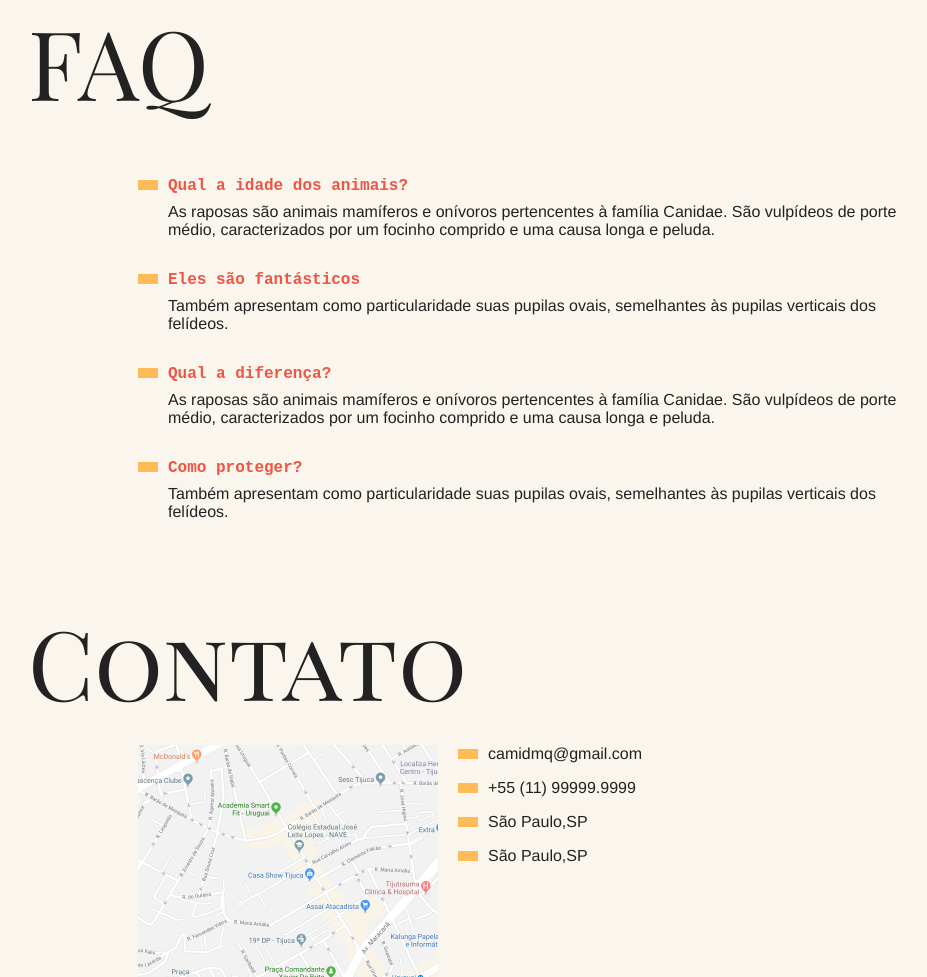
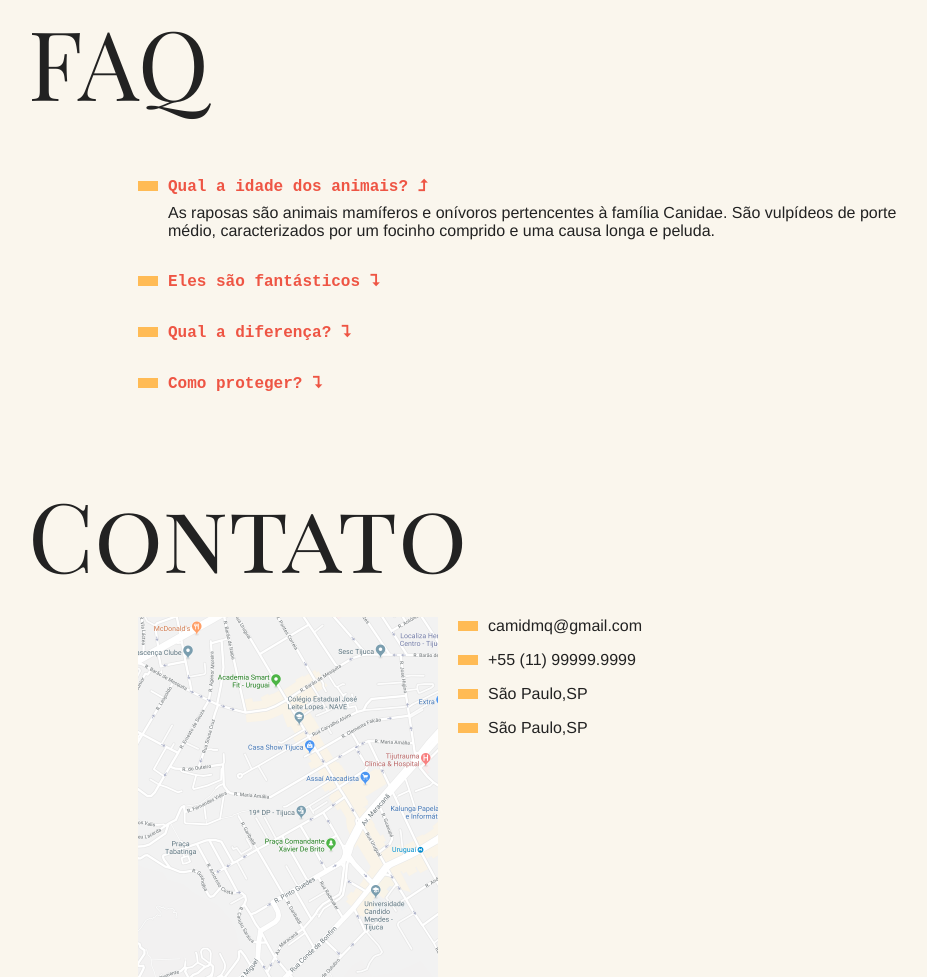
Before and after one commit to camimq/animaisFantasticos, a plain HTML site: page index.html in a window 1280 px wide. Shown: the part 799-1776 px from the top of the page, without its empty margins (162-1089 px from the left). Drawn offline with Linux system fonts and the light colour scheme.

Commit message:
Adiciona accordion na sessão FAQ.

```diff
--- a/css/style.css
+++ b/css/style.css
@@ -256,3 +256,34 @@ body {
   }
 }
 /* finaliza navegação por tabs, na lista de animais */
+
+/* inicia style para tornar a sessão FAQ dinâmica */
+.js .js-accordion dd {
+  display: none;
+}
+
+.js-accordion dt::after {
+  content: '⮧';
+  margin-left: 10px;
+}
+
+.js-accordion dt.ativo::after {
+  content: '⮥';
+}
+
+.js-accordion dd.ativo {
+  display: block;
+  animation: slideDown 0.5s forwards;
+}
+
+@keyframes slideDown {
+  from {
+    opacity: 0;
+    max-height: 0;
+  }
+  to {
+    opacity: 1;
+    max-height: 100%;
+  }
+}
+/* finaliza style para tornar a sessão FAQ dinâmica */
--- a/index.html
+++ b/index.html
@@ -91,7 +91,7 @@
   </section>
   <section class="grid-section faq" id="faq">
     <h1 class="titulo">FAQ</h1>
-    <dl class="faq-lista">
+    <dl class="faq-lista js-accordion">
       <dt>Qual a idade dos animais?</dt>
       <dd>As raposas são animais mamíferos e onívoros pertencentes à família Canidae. São vulpídeos de porte médio, caracterizados por um focinho comprido e uma causa longa e peluda.</dd>
       <dt>Eles são fantásticos</dt>
--- a/script.js
+++ b/script.js
@@ -1,4 +1,5 @@
 /* início do script para navegação por tabs na lista de animais */
+function initTabNav(){
 
   const tabMenu = document.querySelectorAll('.js-tabmenu li');
   const tabContent = document.querySelectorAll('.js-tabcontent section');
@@ -19,5 +20,28 @@ tabMenu.forEach((itemMenu, index) =>{ // loop que vai rodar pelo index de cada u
     });
   })
   }
+}
+initTabNav();
+/* fim do script para navegação por tabs na lista de animais */
 
-/* fim do script para navegação por tabs na lista de animais */
+/* início do script para accordion lista da FAQ */
+function initAccordion(){
+  const accordionList = document.querySelectorAll('.js-accordion dt');
+  const activeClass = 'ativo';
+
+  if(accordionList.length){
+    accordionList[0].classList.add(activeClass);
+    accordionList[0].nextElementSibling.classList.add(activeClass);
+
+    function activeAccordion (){
+      this.classList.toggle(activeClass);
+      this.nextElementSibling.classList.toggle(activeClass);
+    }
+
+    accordionList.forEach((item) => {
+      item.addEventListener('click', activeAccordion);
+    });
+  }
+}
+initAccordion();
+/* fim do script para accordion lista da FAQ */
```
Lines whose indentation alone changed are shown as unchanged.
